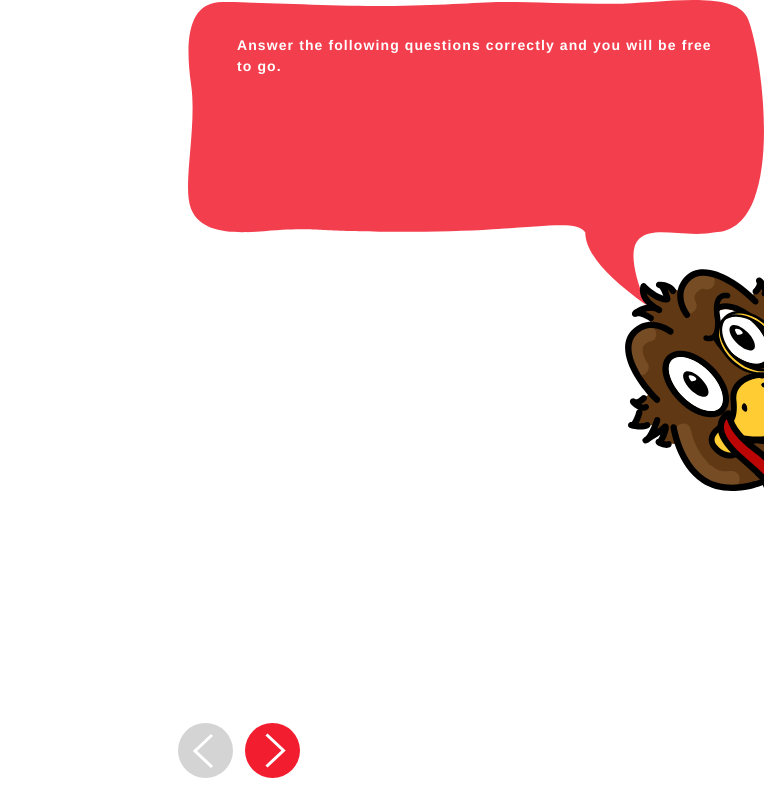
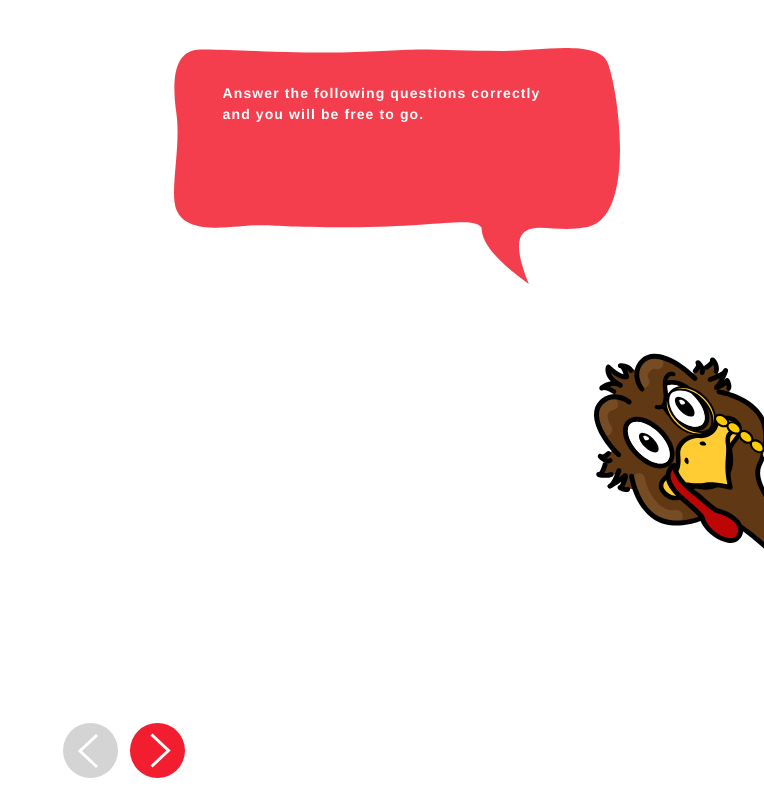
Before and after one commit to ViviZa/lawyer-dude, a React (Create React App) app: page /jailgame1 in a window 1280 px wide. Shown: the whole page, without its empty margins (516-1280 px from the left). Built offline with nearby package versions, Linux system fonts and the light colour scheme.

Commit message:
Adjust JailGame1 styling for large desktops

```diff
--- a/src/games/JailGameOne.jsx
+++ b/src/games/JailGameOne.jsx
@@ -100,7 +100,9 @@ class JailGameOne extends Component {
                 <QuizQuestion key={"question3"+textIndex}  ref={this.child3} option={panels[textIndex].choices[2]} rightAnswers={panels[textIndex].correctAnswers}/>
                 <QuizQuestion key={"question4"+textIndex}  ref={this.child4} option={panels[textIndex].choices[3]} rightAnswers={panels[textIndex].correctAnswers}/>
                 <QuizQuestion key={"question5"+textIndex}  ref={this.child5} option={panels[textIndex].choices[4]} rightAnswers={panels[textIndex].correctAnswers}/>
-                <button className="quiz-btn" onClick={this.validate}>Submit answers</button>
+                <div className="quiz-btn-container">
+                  <button className="quiz-btn" onClick={this.validate}>Submit answers</button>
+                </div>
               </div>
               {
               (textIndex + 1 < panels.length  && buttonClicked === true) ? (
@@ -112,7 +114,7 @@ class JailGameOne extends Component {
               }
             </div>
           ) : (
-          <div >
+          <div className="jailgame-intro-container">
             <SpeechBubbleContainer panels={panels} textIndex={textIndex} jail/>
             {
             (textIndex === 0 && panels.length > 1 ) ? (
--- a/src/styles/_buttons.scss
+++ b/src/styles/_buttons.scss
@@ -155,10 +155,18 @@
 	}
 }
 
-.Jailpage {
+.Jailpage, .jailgame-intro-container, .jailgametwo-container {
 
 	.buttoncontainer {
 		left: 50%;
+	}
+}
+
+.jailgametwo-container {
+
+	.quiz-btn {
+		position: relative;
+		right: 0;
 	}
 }
 
--- a/src/styles/_jailgametwo.scss
+++ b/src/styles/_jailgametwo.scss
@@ -48,11 +48,11 @@
 }
 
 
-.jailgametwo-container{
+.jailgametwo-container {
     background-color: white;
     width: 70rem;
     padding: 1rem;
-    display: inline-block;
+    margin: 8em auto;
     text-align: center;
 }
 
@@ -62,3 +62,12 @@
   display: inline-block;
   margin: 1rem;
 }
+
+.jailgame-intro-container {
+  padding: 3em 9em;
+  height: 100%;
+}
+
+.quiz-btn-container {
+  text-align: center;
+}
--- a/src/styles/_svgs.scss
+++ b/src/styles/_svgs.scss
@@ -101,6 +101,14 @@
 		 background-size: 100%;
 	background-position: left bottom;
 	display: grid;
+}
+
+.jailgame-intro-container {
+
+	.speechlawyer-container {
+		margin-top: 4em;
+		margin-right: -11em;
+	}
 }
 
 .resourcetext {
```
